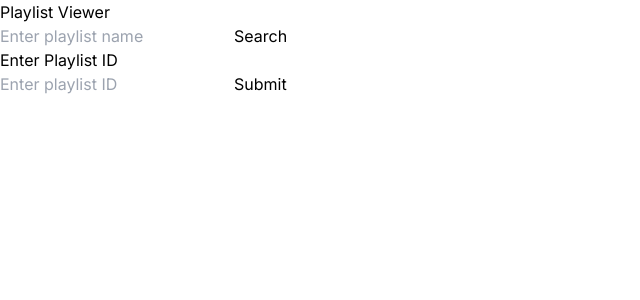
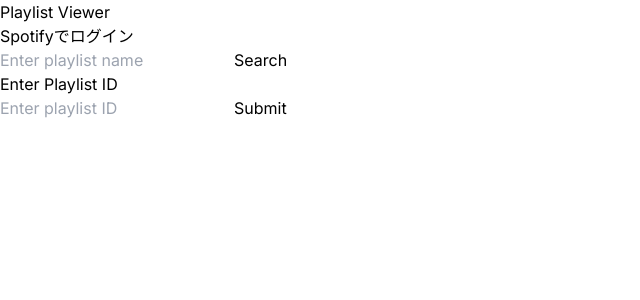
Before and after one commit to oosm032519/playlist-viewer-next-frontend, a Next.js app: page / in a window 1280 px wide. Shown: the top 300 px of the page, without its empty margins (0-640 px from the left). Built offline with nearby package versions, Linux system fonts and the light colour scheme.

Commit message:
ログイン機能を実装

```diff
--- /dev/null
+++ b/app/components/LoginButton.tsx
@@ -0,0 +1,17 @@
+// app/components/LoginButton.tsx
+"use client";
+
+import {Button} from "./ui/button";
+
+const LoginButton = () => {
+    const handleLogin = () => {
+        // バックエンドの認証エンドポイントにリダイレクト
+        window.location.href = "http://localhost:8080/oauth2/authorization/spotify";
+    };
+
+    return (
+        <Button onClick={handleLogin}>Spotifyでログイン</Button>
+    );
+};
+
+export default LoginButton;
--- a/app/page.tsx
+++ b/app/page.tsx
@@ -7,6 +7,7 @@
 import {Playlist} from "@/app/types/playlist";
 import {Alert, AlertDescription, AlertTitle} from "./components/ui/alert";
 import PlaylistIdForm from "./components/PlaylistIdForm";
+import LoginButton from "./components/LoginButton";
 
 export default function Home() {
     console.log("Home コンポーネントがレンダリングされました");
@@ -37,6 +38,7 @@
             <h1 className="text-4xl font-bold mb-8 text-spotify-green">
                 Playlist Viewer
             </h1>
+            <LoginButton/>
             <PlaylistSearchForm onSearch={handleSearch}/>
             <PlaylistIdForm/>
 
```
